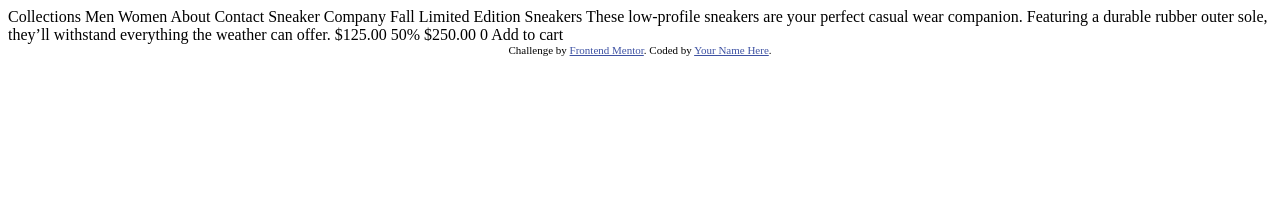
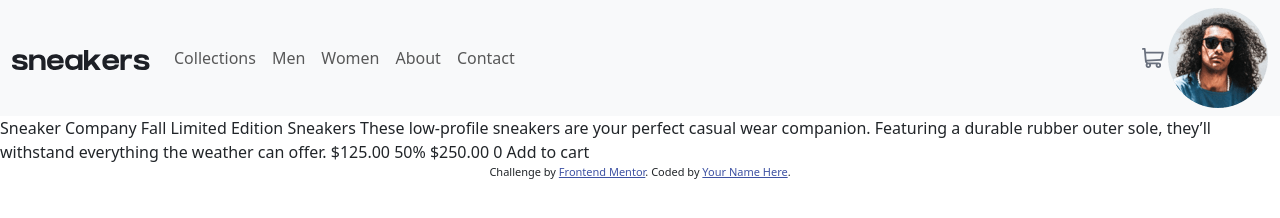
Before and after one commit to Caiquegam/ecommerce-products, a plain HTML site: page index.html in a window 1280 px wide. Drawn offline with nearby package versions, Linux system fonts and the light colour scheme.

Commit message:
add bootstrap

```diff
--- a/index.html
+++ b/index.html
@@ -1,26 +1,63 @@
 <!DOCTYPE html>
 <html lang="en">
+
 <head>
   <meta charset="UTF-8">
-  <meta name="viewport" content="width=device-width, initial-scale=1.0"> <!-- displays site properly based on user's device -->
+  <meta name="viewport" content="width=device-width, initial-scale=1.0">
+  <link rel="icon" type="image/png" sizes="32x32" href="./images/favicon-32x32.png">
+  <link href="https://cdn.jsdelivr.net/npm/bootstrap@5.3.0-alpha1/dist/css/bootstrap.min.css" rel="stylesheet"
+    integrity="sha384-GLhlTQ8iRABdZLl6O3oVMWSktQOp6b7In1Zl3/Jr59b6EGGoI1aFkw7cmDA6j6gD" crossorigin="anonymous">
+  <link rel="stylesheet" href="style.css">
+  <title>Frontend Mentor | E-commerce product page</title>
+  <style>
+    .attribution {
+      font-size: 11px;
+      text-align: center;
+    }
 
-  <link rel="icon" type="image/png" sizes="32x32" href="./images/favicon-32x32.png">
-
-  <title>Frontend Mentor | E-commerce product page</title>
-
-  <!-- Feel free to remove these styles or customise in your own stylesheet 👍 -->
-  <style>
-    .attribution { font-size: 11px; text-align: center; }
-    .attribution a { color: hsl(228, 45%, 44%); }
+    .attribution a {
+      color: hsl(228, 45%, 44%);
+    }
   </style>
 </head>
+
 <body>
-
-  Collections
-  Men
-  Women
-  About
-  Contact
+  <header>
+    <nav class="navbar navbar-expand-lg bg-body-tertiary">
+      <div class="container-fluid">
+        <a class="navbar-brand" href="#">
+          <img src="./images/logo.svg" alt="logo da loja">
+        </a>
+        <button class="navbar-toggler" type="button" data-bs-toggle="collapse" data-bs-target="#navbarNav"
+          aria-controls="navbarNav" aria-expanded="false" aria-label="Toggle navigation">
+          <span class="navbar-toggler-icon"></span>
+        </button>
+        <div class="collapse navbar-collapse" id="navbarNav">
+          <ul class="navbar-nav">
+            <li class="nav-item">
+              <a class="nav-link" aria-current="page" href="#">Collections</a>
+            </li>
+            <li class="nav-item">
+              <a class="nav-link" href="#">Men</a>
+            </li>
+            <li class="nav-item">
+              <a class="nav-link" href="#">Women</a>
+            </li>
+            <li class="nav-item">
+              <a class="nav-link">About</a>
+            </li>
+            <li class="nav-item">
+              <a class="nav-link">Contact</a>
+            </li>
+          </ul>
+        </div>
+        <div class="cart-profile">
+          <img src="./images/icon-cart.svg" alt="icone do carrinho">
+          <img src="./images/image-avatar.png" alt="imagem do avatar">
+        </div>
+      </div>
+    </nav>
+  </header>
 
   Sneaker Company
 
@@ -41,4 +78,7 @@
     Coded by <a href="#">Your Name Here</a>.
   </div>
 </body>
+<script src="https://cdn.jsdelivr.net/npm/bootstrap@5.3.0-alpha1/dist/js/bootstrap.bundle.min.js"
+  integrity="sha384-w76AqPfDkMBDXo30jS1Sgez6pr3x5MlQ1ZAGC+nuZB+EYdgRZgiwxhTBTkF7CXvN" crossorigin="anonymous"></script>
+
 </html>
```
